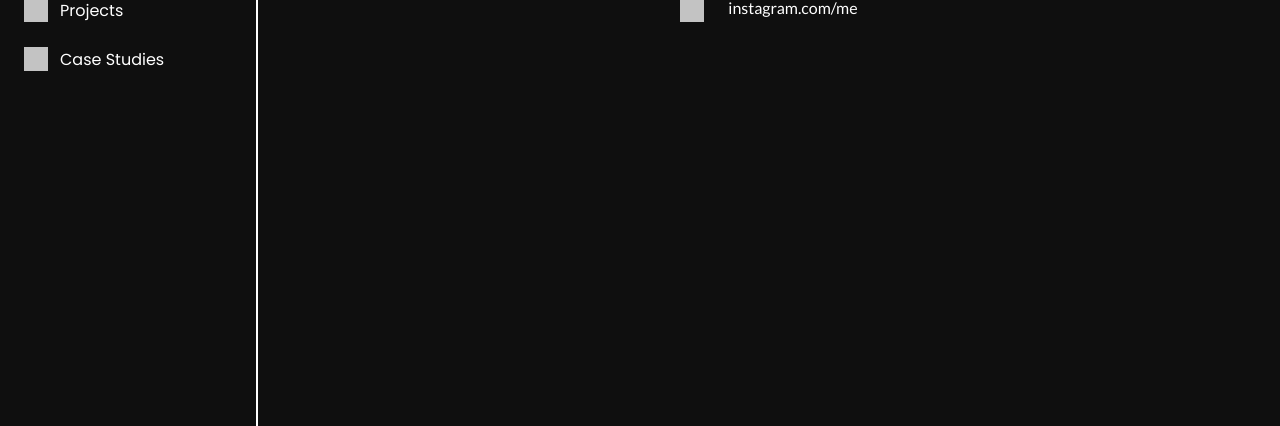
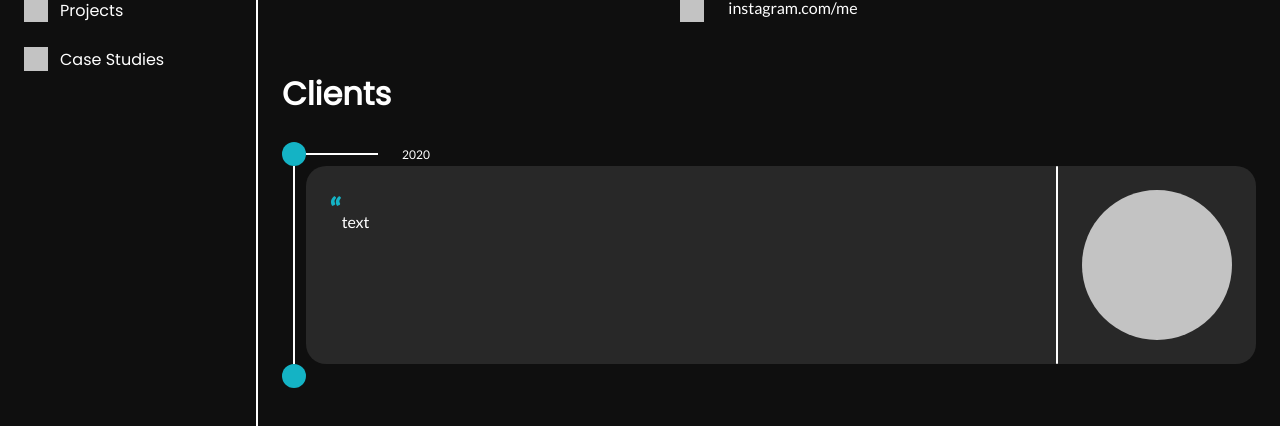
Before and after one commit to ChuzaWick420/Dashboard, a React (Vite) app: page /overview in a window 1280 px wide. Shown: the part 368-794 px from the top of the page. Built offline with nearby package versions, Linux system fonts and the light colour scheme.

Commit message:
Added: client card to over view page

```diff
--- a/src/index.css
+++ b/src/index.css
@@ -41,7 +41,7 @@ h1 {
     font-size: var(--large-heading);
 }
 
-p, a {
+p, a, span {
     margin: 0;
     padding: 0;
     font-family: "Lato", sans-serif;
--- a/src/pages/overview/overview.css
+++ b/src/pages/overview/overview.css
@@ -1,10 +1,13 @@
 .overview_container {
+
+    overflow-y: scroll;
+    overflow-x: hidden;
 
     .container {
         margin-block: var(--major-content-spacing);
         padding-inline: var(--internal-padding);
-        display: flex;
-        flex-direction: column;
+        /* display: flex;
+        flex-direction: column; */
 
         .head {
             display: grid;
@@ -48,5 +51,50 @@
                 }
             }
         }
+
+        .timeline_card_container {
+
+            div:nth-child(2) {
+                height: calc(2 * var(--internal-padding) + var(--img-size-mid));
+                background-color: var(--secondary);
+                border-radius: var(--border);
+                display: flex;
+                flex-direction: row;
+
+                q {
+                    padding: var(--internal-padding);
+                    flex-grow: 1;
+                }
+
+                q:before {
+                    color: var(--primary);
+                    vertical-align: super;
+                    font-size: var(--large-heading);
+                    font-weight: bold;
+                    font-family: "Lato", sans-serif;
+                }
+
+                q:after {
+                    display: none;
+                }
+
+                .separator {
+                    width: var(--bar-size);
+                    background-color: var(--text-color);
+                }
+
+                .img_container {
+
+                    margin: var(--internal-padding);
+                    border-radius: 50%;
+                    overflow: hidden;
+
+                    img {
+                        width: var(--img-size-mid);
+                        aspect-ratio: 1;
+                    }
+                }
+            }
+        }
     }
 }
--- a/src/pages/overview/overview.jsx
+++ b/src/pages/overview/overview.jsx
@@ -1,4 +1,4 @@
-import React from "react";
+import React, { useEffect, useState } from "react";
 
 import "./overview.css";
 
@@ -13,6 +13,57 @@ function Overview() {
                 </a>
             </div>
         );
+    };
+
+    const TimeLine = (props) => {
+
+        const [embed, setEmbed] = useState(<></>);
+
+        const ClientCard = (props)=>{
+            return (
+                <div className="client_timeline_card">
+                    <q><span>{props.text}</span></q>
+                    <div className="separator"></div>
+                    <div className="img_container">
+                        <img src={props.img}></img>
+                    </div>
+                </div>
+            );
+        };
+
+        const TimeLineSection = (props)=>{
+            return (
+                <div className="timeline">
+                    <div className="timeline_history">
+                        <div className="bullet"></div>
+                        <div className="timeline_extension"></div>
+                        <p>{props.date}</p>
+                    </div>
+                    <div className="timeline_card_container">
+                        <div className="timeline_progress"></div>
+                        {embed}
+                    </div>
+                </div>
+            );
+        }
+
+        useEffect(()=>{
+
+            switch(props.type) {
+                case "client":
+                    setEmbed(
+                        <ClientCard text={props.content} img={props.img} />
+                    );
+            }
+
+        }, []);
+
+        switch (props.type) {
+            case "client":
+                return (
+                    <TimeLineSection date={props.time} />
+                );
+        }
     };
 
     return (
@@ -39,6 +90,13 @@ function Overview() {
                     <Contact imgSrc="/placeholder.png" displayText="instagram.com/me" link="https://www.instagram.com/" />
                 </div>
             </div>
+            <div className="container">
+                <h1>Clients</h1>
+                <div className="timeline_container">
+                    <TimeLine type="client" content={"text"} img={"/placeholder.png"} time="2020" />
+                    <div className="bullet"></div>
+                </div>
+            </div>
         </div>
     );
 }
```
